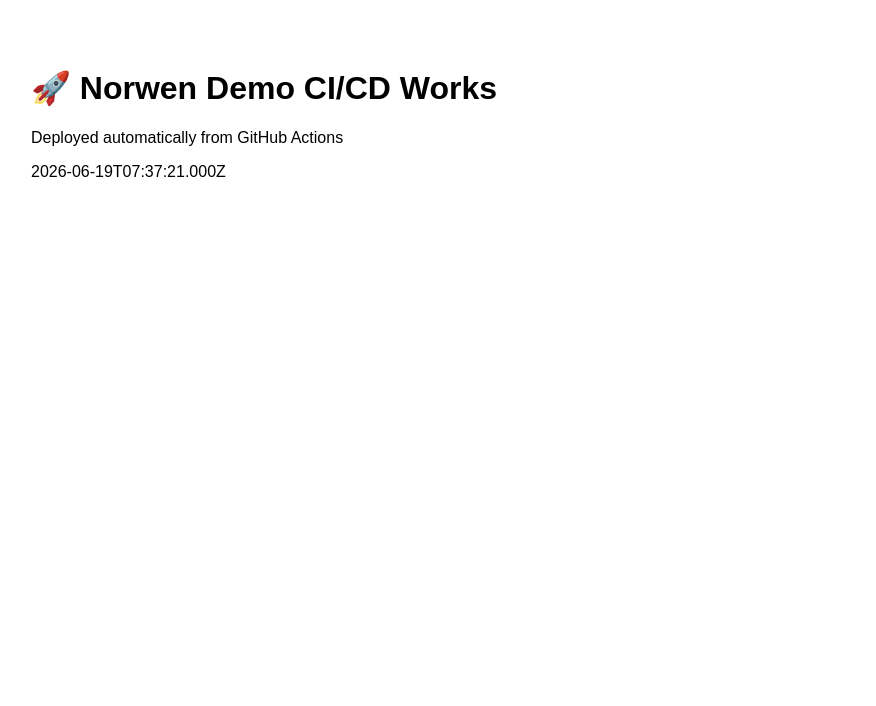
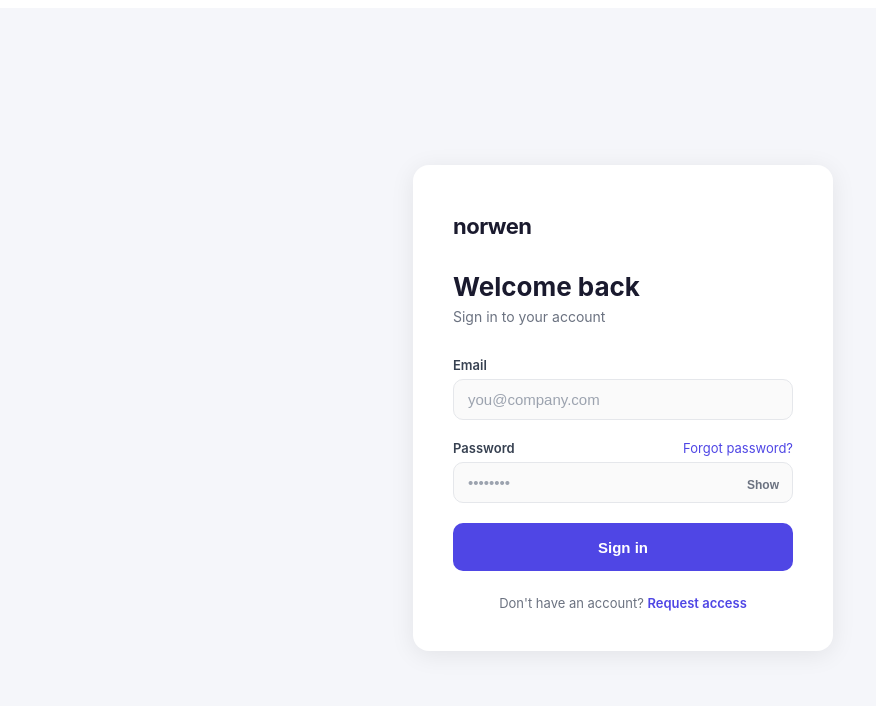
Before and after one commit to NorwenComplience/norwen_backend, a Nuxt app: page /login in a window 1280 px wide. Shown: the top 706 px of the page, without its empty margins (17-893 px from the left). Built offline with nearby package versions, Linux system fonts and the light colour scheme.

Commit message:
emptyLoginScreen

```diff
--- a/app/app.vue
+++ b/app/app.vue
@@ -1,13 +1,3 @@
 <template>
-
-  <div style="padding:40px;font-family:sans-serif">
-
-    <h1>🚀 Norwen Demo CI/CD Works</h1>
-
-    <p>Deployed automatically from GitHub Actions</p>
-
-    <p>{{ new Date().toISOString() }}</p>
-
-  </div>
-
+  <NuxtPage />
 </template>
--- /dev/null
+++ b/app/pages/login.vue
@@ -0,0 +1,232 @@
+<template>
+  <div class="login-wrapper">
+    <div class="login-card">
+      <div class="logo">
+        <span class="logo-text">norwen</span>
+      </div>
+
+      <h1 class="title">Welcome back</h1>
+      <p class="subtitle">Sign in to your account</p>
+
+      <form class="form" @submit.prevent="handleLogin">
+        <div class="field">
+          <label for="email">Email</label>
+          <input
+            id="email"
+            v-model="form.email"
+            type="email"
+            placeholder="you@company.com"
+            autocomplete="email"
+            required
+          />
+        </div>
+
+        <div class="field">
+          <label for="password">
+            Password
+            <a href="#" class="forgot">Forgot password?</a>
+          </label>
+          <input
+            id="password"
+            v-model="form.password"
+            :type="showPassword ? 'text' : 'password'"
+            placeholder="••••••••"
+            autocomplete="current-password"
+            required
+          />
+          <button type="button" class="toggle-pw" @click="showPassword = !showPassword">
+            {{ showPassword ? 'Hide' : 'Show' }}
+          </button>
+        </div>
+
+        <p v-if="error" class="error-msg">{{ error }}</p>
+
+        <button type="submit" class="btn-primary" :disabled="loading">
+          <span v-if="loading" class="spinner" />
+          <span v-else>Sign in</span>
+        </button>
+      </form>
+
+      <p class="signup-hint">
+        Don't have an account?
+        <a href="#">Request access</a>
+      </p>
+    </div>
+  </div>
+</template>
+
+<script setup lang="ts">
+const form = reactive({ email: '', password: '' })
+const showPassword = ref(false)
+const loading = ref(false)
+const error = ref('')
+
+async function handleLogin() {
+  error.value = ''
+  loading.value = true
+  await new Promise(r => setTimeout(r, 800))
+  loading.value = false
+  // TODO: replace with real auth call
+  if (form.email !== 'admin@norwen.eu') {
+    error.value = 'Invalid email or password.'
+  }
+}
+</script>
+
+<style scoped>
+*, *::before, *::after { box-sizing: border-box; margin: 0; padding: 0; }
+
+.login-wrapper {
+  min-height: 100vh;
+  display: flex;
+  align-items: center;
+  justify-content: center;
+  background: #f5f6fa;
+  font-family: -apple-system, BlinkMacSystemFont, 'Segoe UI', sans-serif;
+}
+
+.login-card {
+  background: #fff;
+  border-radius: 16px;
+  padding: 48px 40px 40px;
+  width: 100%;
+  max-width: 420px;
+  box-shadow: 0 4px 24px rgba(0,0,0,.08);
+}
+
+.logo {
+  margin-bottom: 32px;
+}
+
+.logo-text {
+  font-size: 22px;
+  font-weight: 700;
+  color: #1a1a2e;
+  letter-spacing: -0.5px;
+}
+
+.title {
+  font-size: 26px;
+  font-weight: 700;
+  color: #1a1a2e;
+  margin-bottom: 6px;
+}
+
+.subtitle {
+  font-size: 14px;
+  color: #6b7280;
+  margin-bottom: 32px;
+}
+
+.form {
+  display: flex;
+  flex-direction: column;
+  gap: 20px;
+}
+
+.field {
+  position: relative;
+  display: flex;
+  flex-direction: column;
+  gap: 6px;
+}
+
+label {
+  font-size: 13px;
+  font-weight: 600;
+  color: #374151;
+  display: flex;
+  justify-content: space-between;
+  align-items: center;
+}
+
+.forgot {
+  font-weight: 400;
+  font-size: 13px;
+  color: #4f46e5;
+  text-decoration: none;
+}
+.forgot:hover { text-decoration: underline; }
+
+input {
+  width: 100%;
+  padding: 11px 14px;
+  border: 1.5px solid #e5e7eb;
+  border-radius: 10px;
+  font-size: 15px;
+  color: #111827;
+  outline: none;
+  transition: border-color .15s;
+  background: #fafafa;
+}
+input:focus {
+  border-color: #4f46e5;
+  background: #fff;
+}
+input::placeholder { color: #9ca3af; }
+
+.toggle-pw {
+  position: absolute;
+  right: 14px;
+  bottom: 11px;
+  background: none;
+  border: none;
+  font-size: 12px;
+  font-weight: 600;
+  color: #6b7280;
+  cursor: pointer;
+  padding: 0;
+}
+.toggle-pw:hover { color: #4f46e5; }
+
+.error-msg {
+  font-size: 13px;
+  color: #ef4444;
+  background: #fef2f2;
+  border: 1px solid #fecaca;
+  border-radius: 8px;
+  padding: 10px 14px;
+}
+
+.btn-primary {
+  width: 100%;
+  padding: 13px;
+  background: #4f46e5;
+  color: #fff;
+  border: none;
+  border-radius: 10px;
+  font-size: 15px;
+  font-weight: 600;
+  cursor: pointer;
+  transition: background .15s, opacity .15s;
+  display: flex;
+  align-items: center;
+  justify-content: center;
+  height: 48px;
+}
+.btn-primary:hover:not(:disabled) { background: #4338ca; }
+.btn-primary:disabled { opacity: .6; cursor: default; }
+
+.spinner {
+  width: 18px;
+  height: 18px;
+  border: 2.5px solid rgba(255,255,255,.35);
+  border-top-color: #fff;
+  border-radius: 50%;
+  animation: spin .7s linear infinite;
+}
+@keyframes spin { to { transform: rotate(360deg); } }
+
+.signup-hint {
+  margin-top: 24px;
+  text-align: center;
+  font-size: 13px;
+  color: #6b7280;
+}
+.signup-hint a {
+  color: #4f46e5;
+  font-weight: 600;
+  text-decoration: none;
+}
+.signup-hint a:hover { text-decoration: underline; }
+</style>
```
